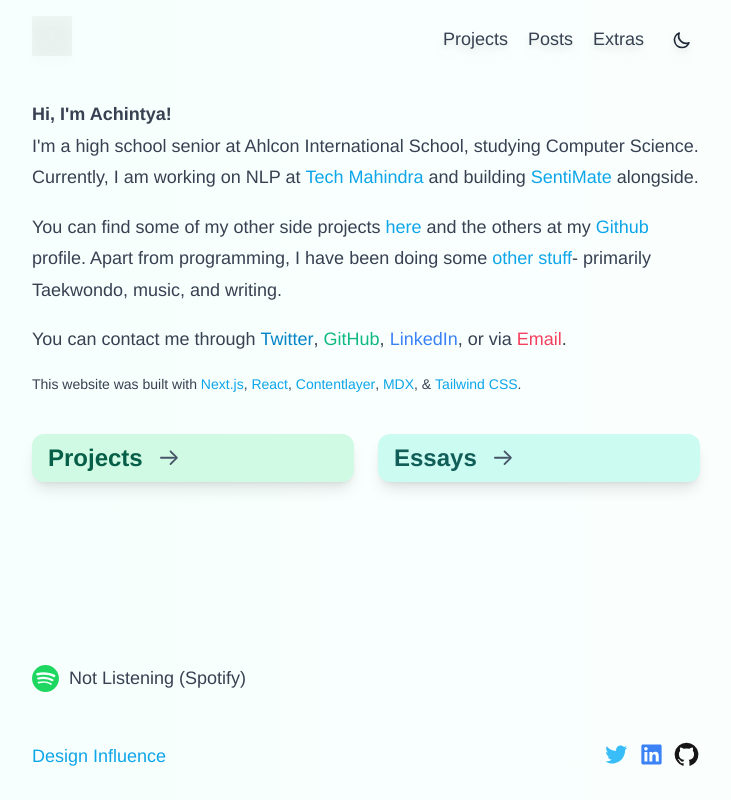
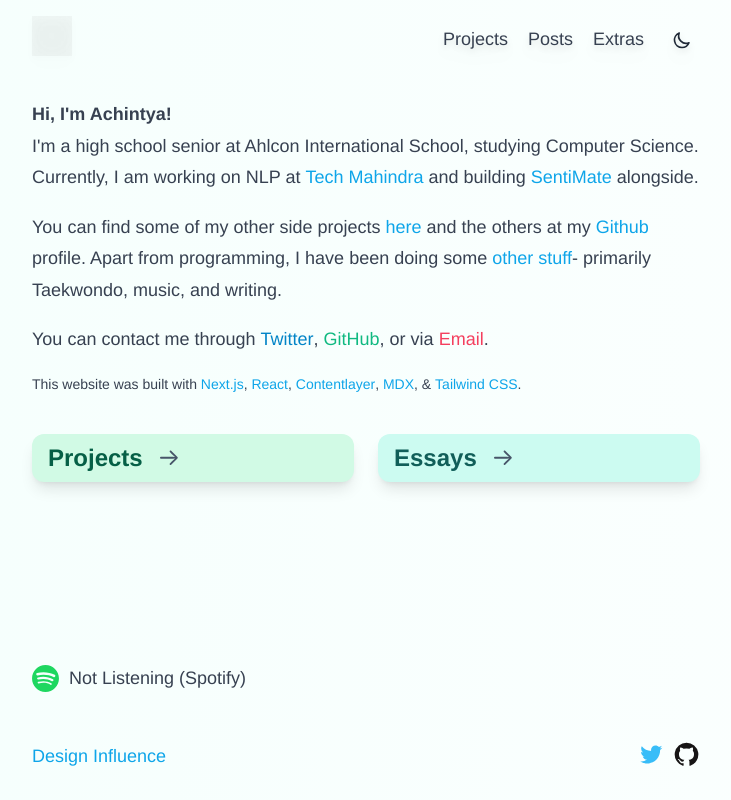
Before and after one commit to achntj/garden, a Next.js app: page / in a window 1280 px wide. Shown: the whole page, without its empty margins (274-1005 px from the left). Built offline with nearby package versions, Linux system fonts and the light colour scheme; no server answers.

Commit message:
remove linkedin

```diff
--- a/components/Footer.tsx
+++ b/components/Footer.tsx
@@ -30,7 +30,7 @@ function Footer() {
                 ></path>
               </svg>
             </a>
-            <a
+            {/* <a
               className="!text-blue-500"
               href="https://linkedin.com/in/achintyajha"
             >
@@ -48,7 +48,7 @@ function Footer() {
                   fill="currentColor"
                 ></path>
               </svg>
-            </a>
+            </a> */}
             <a
               className="!text-[#171515]"
               href="https://github.com/achintyajha"
--- a/pages/index.tsx
+++ b/pages/index.tsx
@@ -59,13 +59,13 @@ export default function Home() {
           >
             GitHub
           </a>
-          ,{" "}
+          {/* ,{" "}
           <a
             className="!text-blue-500"
             href="https://linkedin.com/in/achintyajha"
           >
             LinkedIn
-          </a>
+          </a> */}
           , or via{" "}
           <a className="!text-rose-500" href="mailto:achintya@achintyajha.com">
             Email
```
